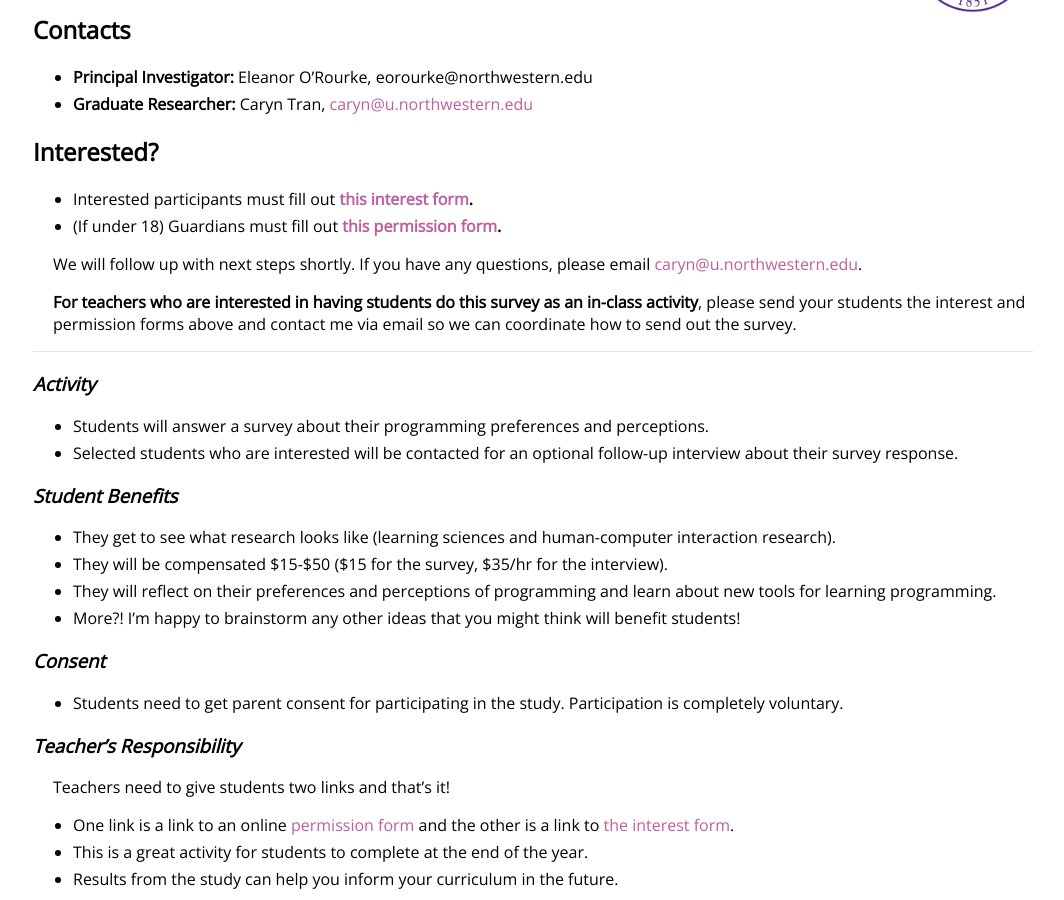
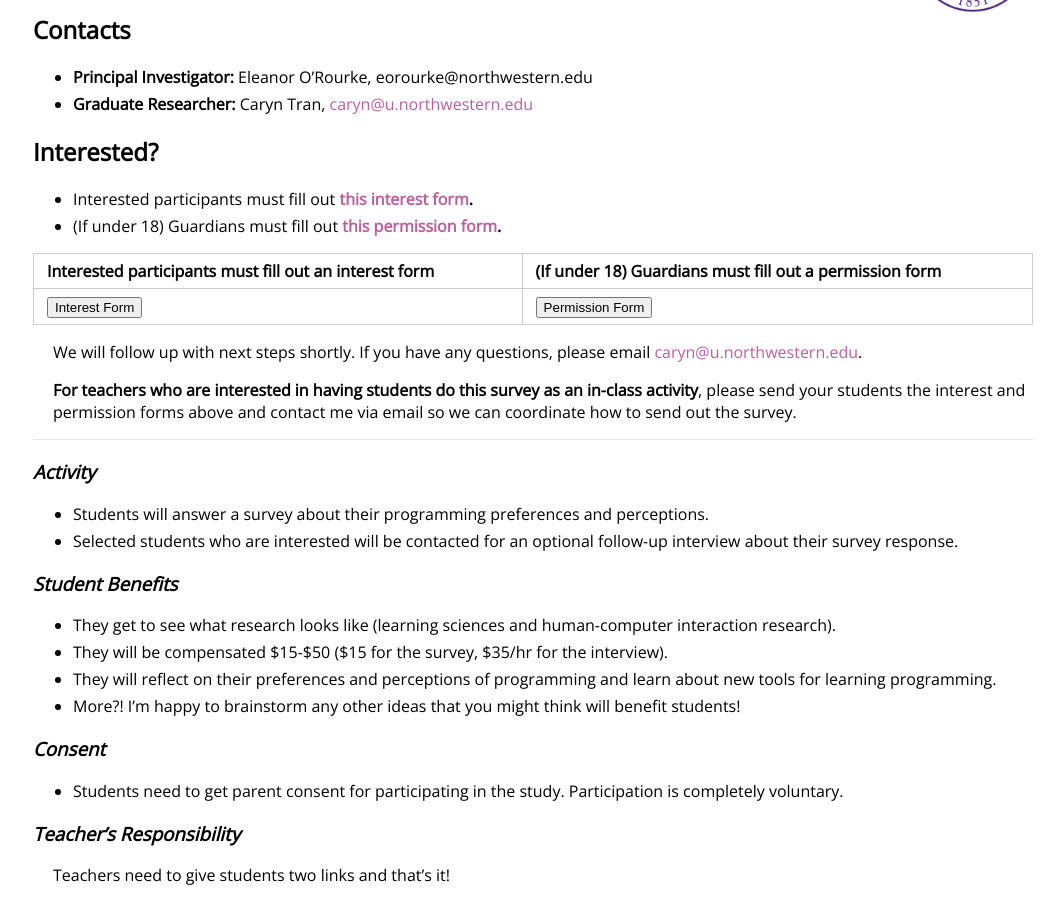
Before and after one commit to carynbear/carynbear.github.io, a Jekyll site: the page built from programmingstudy.md, in a window 1280 px wide and 900 px high, scrolled down 328 px. Shown: the whole window, without its empty margins (107-1171 px from the left). Built offline with Jekyll 4.4.1, drawn with Linux system fonts in a browser that asks for light colours.

Commit message:
Update programmingstudy.md

```diff
--- a/programmingstudy.md
+++ b/programmingstudy.md
@@ -12,8 +12,12 @@ layout: default
 - **Graduate Researcher:** Caryn Tran, [caryn@u.northwestern.edu](mailto:caryn@u.northwestern.edu)
 
 ## Interested?
-- Interested participants must fill out **[this interest form]().**
-- (If under 18) Guardians must fill out **[this permission form]().**
+- Interested participants must fill out **[this interest form](https://northwestern.az1.qualtrics.com/jfe/form/SV_3WwnEUbQZU9Fv14).**
+- (If under 18) Guardians must fill out **[this permission form](https://northwestern.az1.qualtrics.com/jfe/form/SV_74lL0WpsWhdQTEG).**
+
+|  Interested participants must fill out an interest form | (If under 18) Guardians must fill out a permission form |
+|---|---|
+| <button name="interest" onclick="https://northwestern.az1.qualtrics.com/jfe/form/SV_3WwnEUbQZU9Fv14">Interest Form</button> | <button name="permission" onclick="https://northwestern.az1.qualtrics.com/jfe/form/SV_74lL0WpsWhdQTEG">Permission Form</button> |
 
 We will follow up with next steps shortly. If you have any questions, please email [caryn@u.northwestern.edu](mailto:caryn@u.northwestern.edu).
 
@@ -36,7 +40,7 @@ We will follow up with next steps shortly. If you have any questions, please ema
 
 ### _**Teacher’s Responsibility**_
 Teachers need to give students two links and that’s it!
-- One link is a link to an online [permission form]() and the other is a link to [the interest form]().
+- One link is a link to an online [permission form](https://northwestern.az1.qualtrics.com/jfe/form/SV_74lL0WpsWhdQTEG) and the other is a link to [the interest form](https://northwestern.az1.qualtrics.com/jfe/form/SV_3WwnEUbQZU9Fv14).
 - This is a great activity for students to complete at the end of the year.
 - Results from the study can help you inform your curriculum in the future.
 
```
